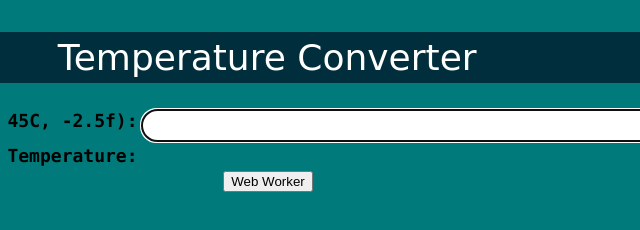
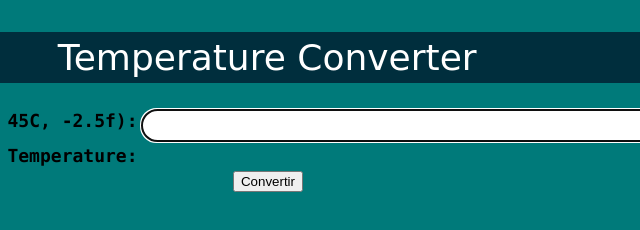
Before and after one commit to alu0100767421/TemperatureConverter3, a website: page index.html in a window 1280 px wide. Shown: the full height of the page, 372-1012 px from the left. Drawn offline with Linux system fonts and the light colour scheme.

```diff
--- a/index.html
+++ b/index.html
@@ -23,6 +23,6 @@
             <td><span class="output" id="converted"></span></td>
         </tr>
     </table>
-         <div align="center"><button id="boton" onclick="startWorker()" >Web Worker</button></div>
+         <div align="center"><button id="boton" onclick="startWorker()" >Convertir</button></div>
 </body>
 </html>
```
